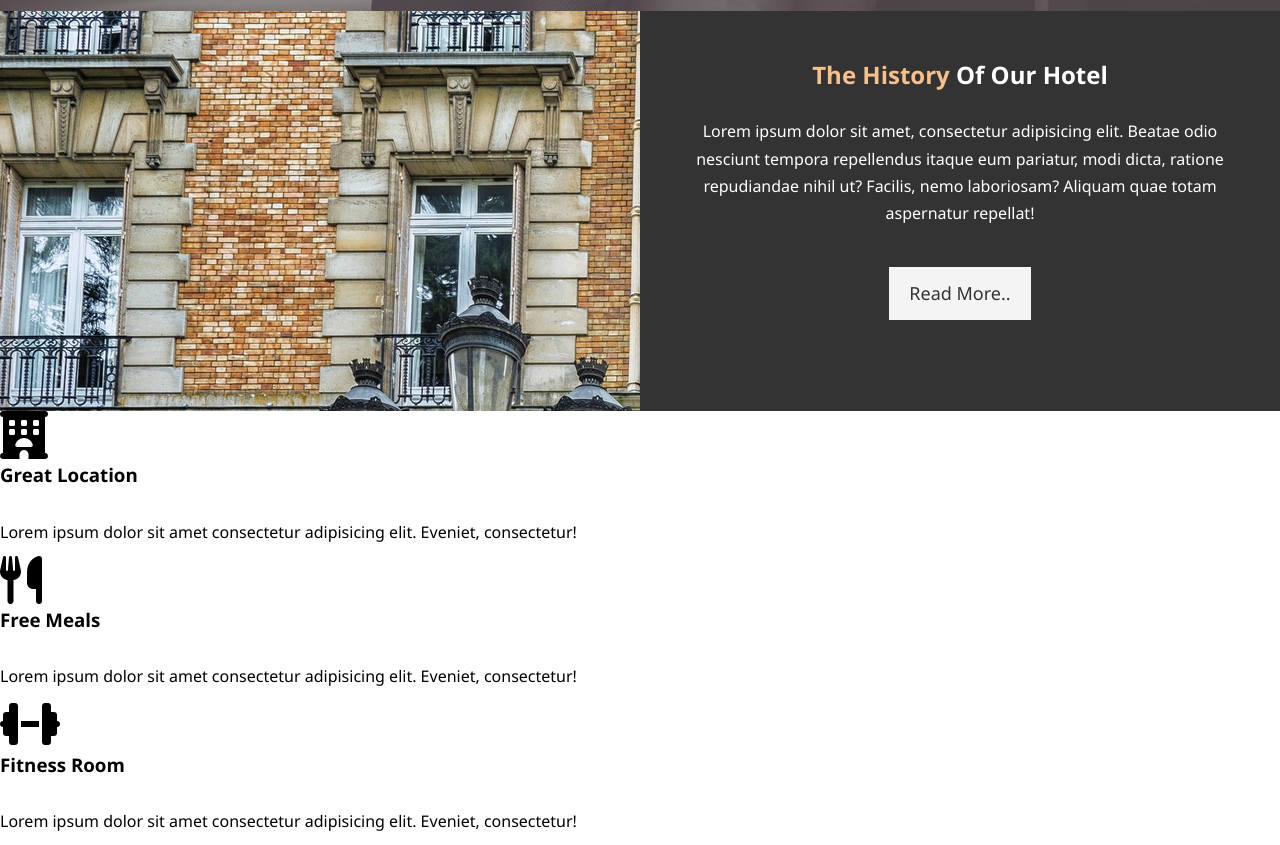
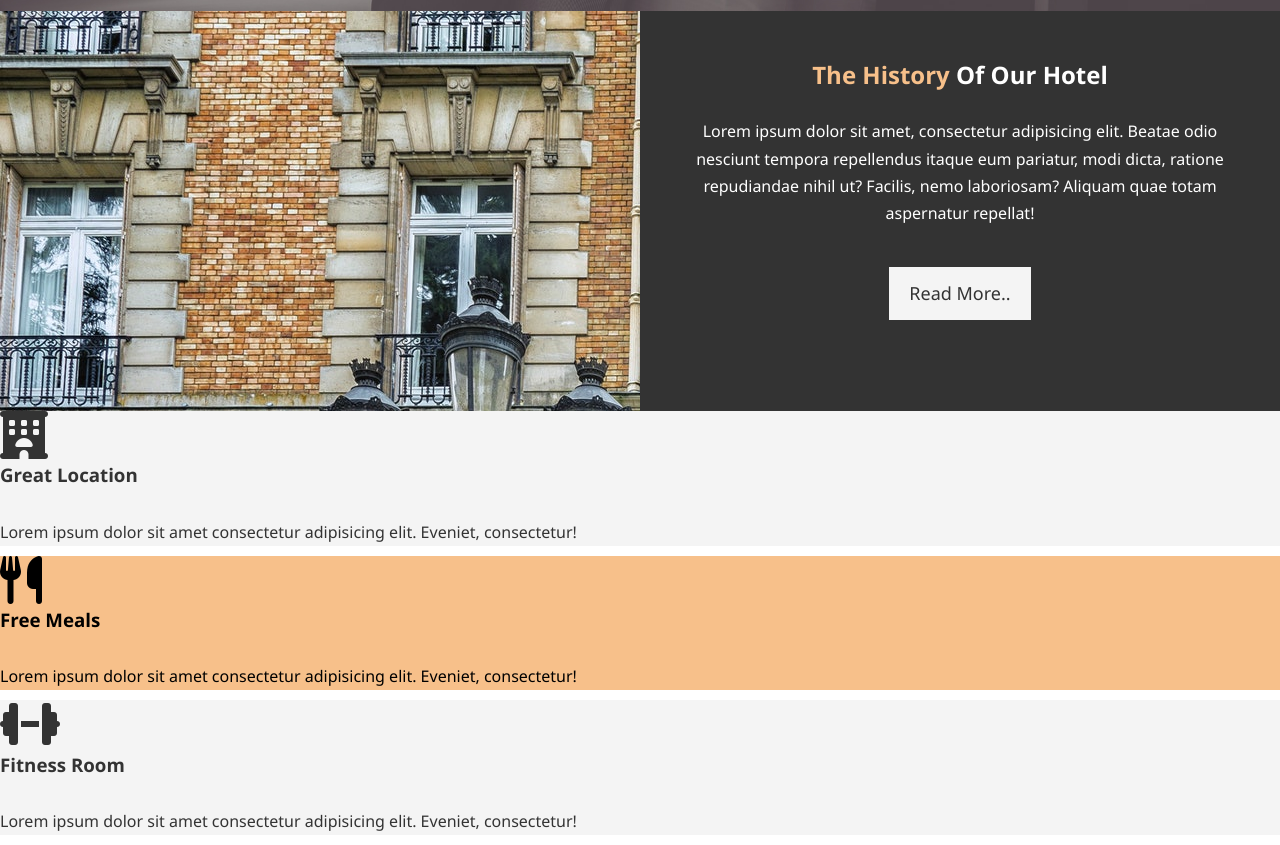
Before and after one commit to J-Ricker/hotel-website, a plain HTML site: page index.html in a window 1280 px wide. Shown: the part 656-1501 px from the top of the page. Drawn offline with Linux system fonts and the light colour scheme.

Commit message:
finished features

```diff
--- a/index.html
+++ b/index.html
@@ -43,21 +43,25 @@
     </section>
 
     <section id="features">
-        <div class="box">
+        <div class="box bg-light">
             <i class="fas fa-hotel fa-3x"></i>
             <h3>Great Location</h3>
             <p>Lorem ipsum dolor sit amet consectetur adipisicing elit. Eveniet, consectetur!</p>
         </div>
-        <div class="box">
+        <div class="box bg-primary">
             <i class="fas fa-utensils fa-3x"></i>
             <h3>Free Meals</h3>
             <p>Lorem ipsum dolor sit amet consectetur adipisicing elit. Eveniet, consectetur!</p>
         </div>
-        <div class="box">
+        <div class="box bg-light">
             <i class="fas fa-dumbbell fa-3x"></i>
             <h3>Fitness Room</h3>
             <p>Lorem ipsum dolor sit amet consectetur adipisicing elit. Eveniet, consectetur!</p>
         </div>
     </section>
+
+    <footer id="main-footer">
+
+    </footer>
 </body>
 </html>
```
